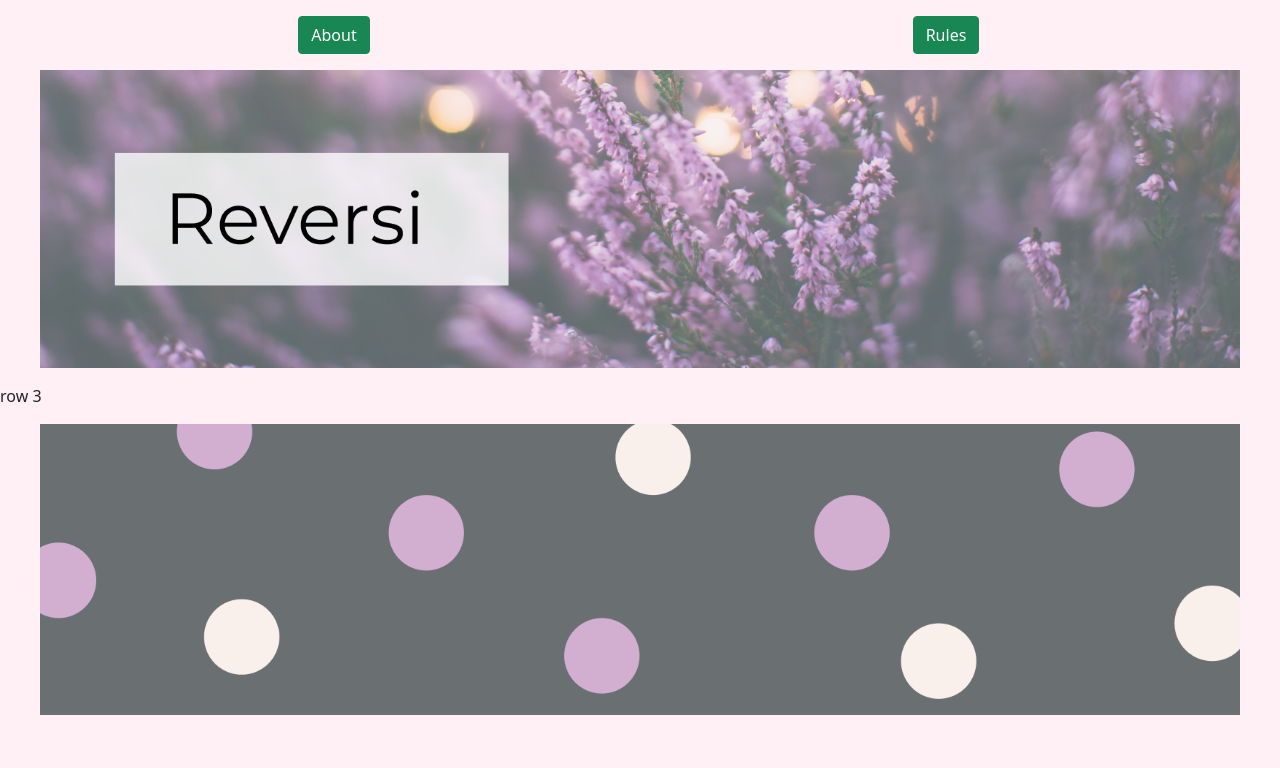
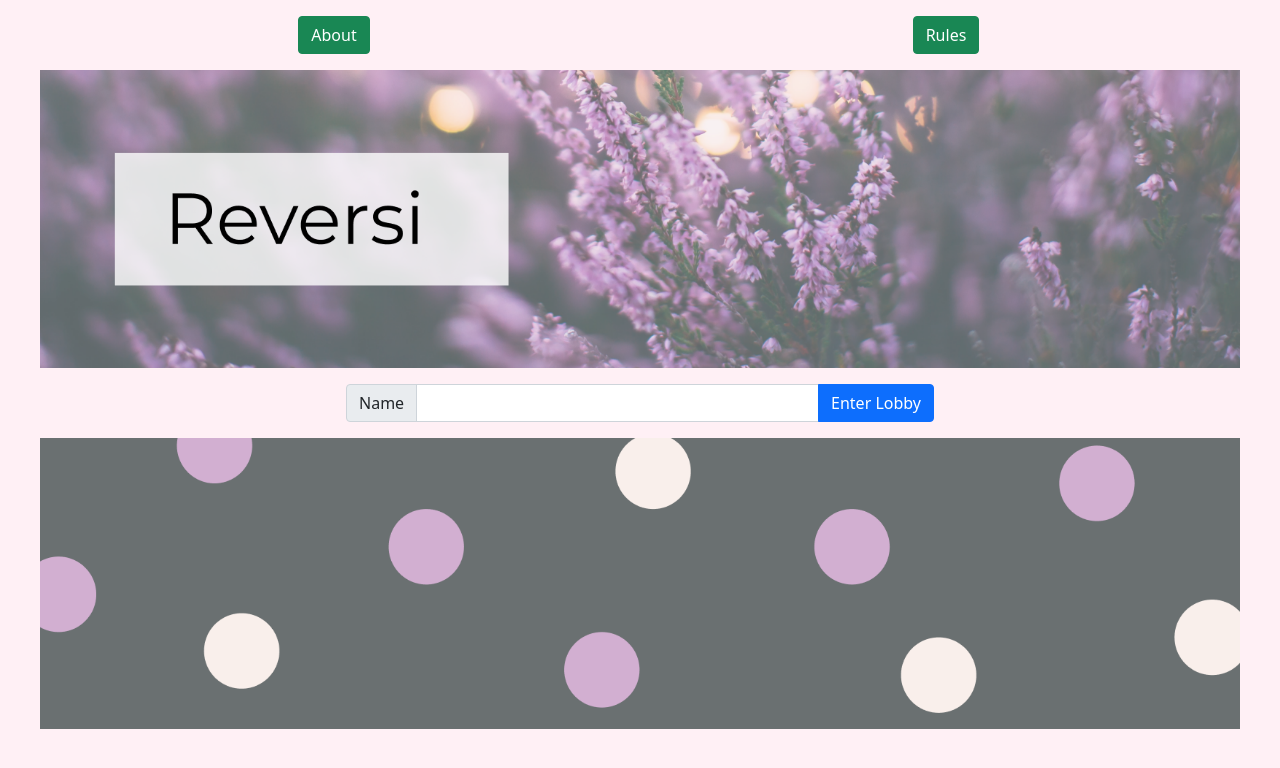
Before and after one commit to RachelLamber/reversi-lambert, a website: page public/index.html in a window 1280 px wide. Drawn offline with nearby package versions, Linux system fonts and the light colour scheme; files whose address does not match are found by name.

Commit message:
input form

```diff
--- a/public/index.html
+++ b/public/index.html
@@ -30,7 +30,15 @@
           <img class="img-fluid" src="assets\images\top-splash.png" alt="reversi-logo number 1"/>
         </div>
       </div>
-      <div class="row"> row 3</div>
+      <div class="row align-items-center justify-content-center m-3">
+        <div class="col-6">
+          <div class="input-group">
+            <span class="input-group-text" id="displayName">Name</span>
+            <input type="text" class="form-control text-nowrap"/>
+            <button type="submit" class="btn btn-primary text-nowrap" id="nameInput"> Enter Lobby </button>
+          </div>
+        </div>
+      </div>
       <div class="row m-3">
         <div class="col text-center">
           <img class="img-fluid" src="assets/images/bottom-splash.png" alt="reversi-logo number 2"/>
```
